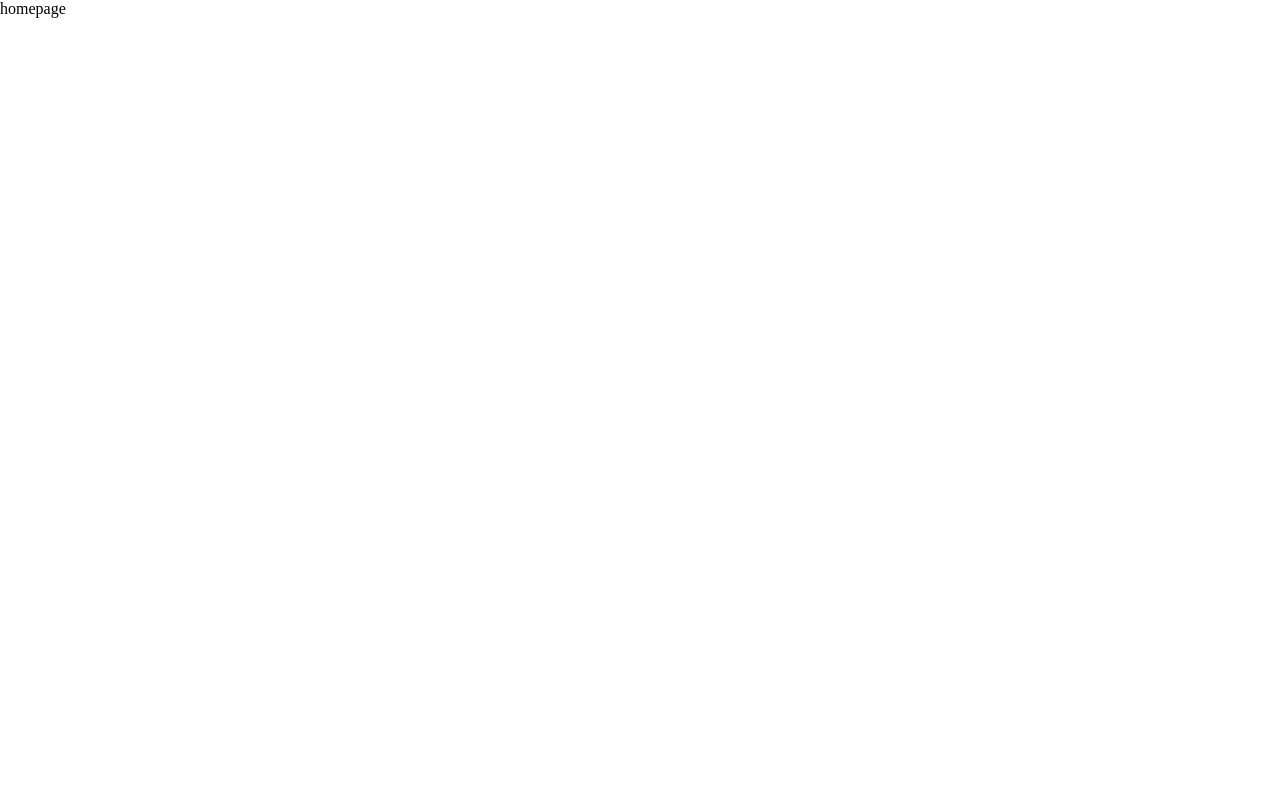
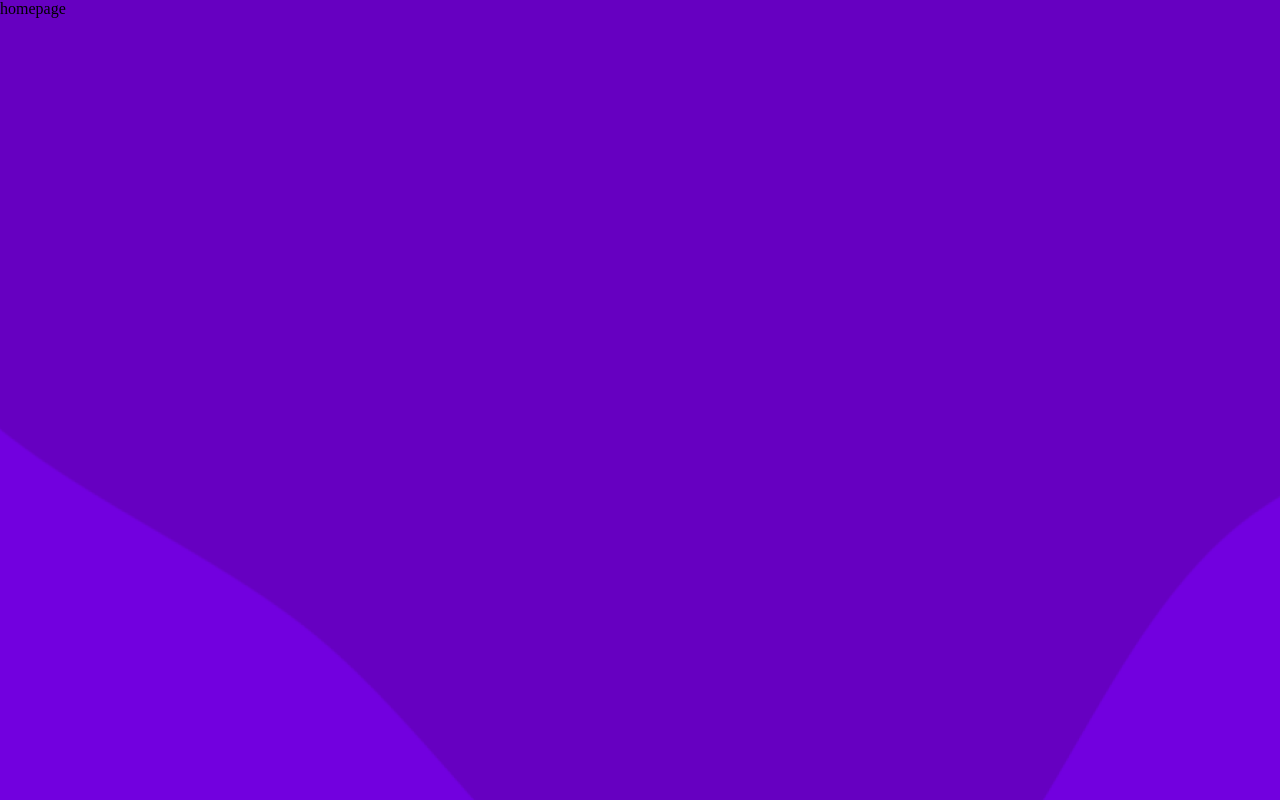
Before and after one commit to doheelee0328/smart-duck, a React (Create React App) app in the folder client/: page / in a window 1280 px wide. Built offline with nearby package versions, Linux system fonts and the light colour scheme.

Commit message:
finish setting up

```diff
--- a/client/src/index.css
+++ b/client/src/index.css
@@ -2,4 +2,6 @@
   padding: 0;
   margin: 0;
   box-sizing: border-box;
+  width: 100vw;
+  height: 100vh;
 }
--- a/client/src/pages/homepage/homepage.tsx
+++ b/client/src/pages/homepage/homepage.tsx
@@ -1,4 +1,5 @@
 import React from 'react'
+import '../../scss/main.scss'
 
 const homepage = () => {
   return <div className='homepage-background'>homepage</div>
--- a/client/src/scss/_styles.scss
+++ b/client/src/scss/_styles.scss
@@ -0,0 +1,7 @@
+@import 'theme.scss';
+
+.homepage-background {
+  width: var(--background-width);
+  height: var(--background-height);
+  background-image: var(--background-image);
+}
--- a/client/src/scss/_theme.scss
+++ b/client/src/scss/_theme.scss
@@ -0,0 +1,6 @@
+.smart-duck {
+  --background-image: 2.5rem;
+  --background-width: 100vw;
+  --background-height: 100vh;
+  --background-image: url('../images/smart-duck-background-images.png');
+}
```
Also changed, not shown: client/src/App.css (deleted, +0 -38 lines), client/src/images/smart-duck-background-images.png (added).
